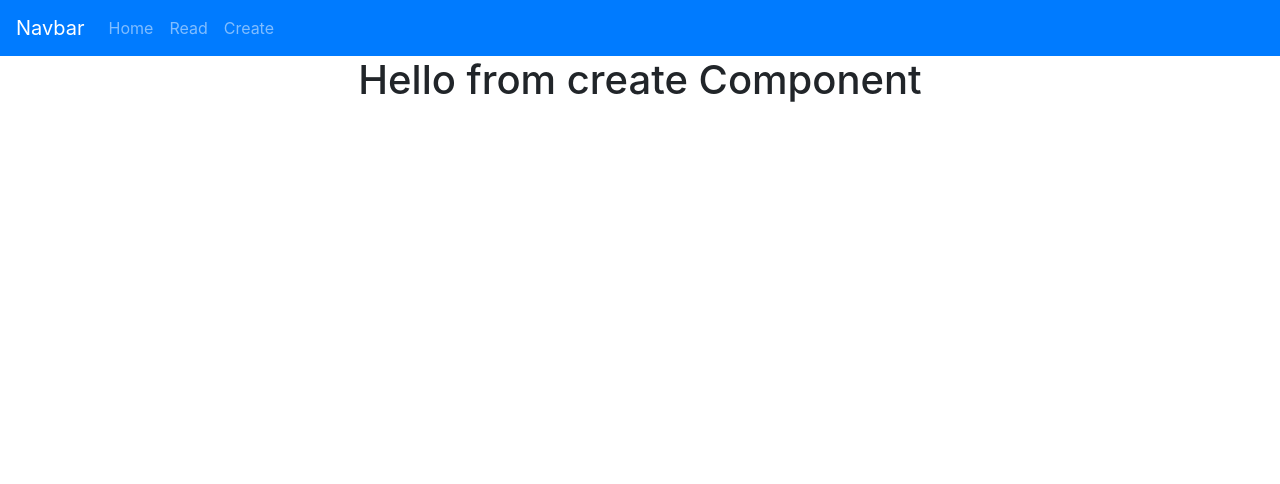
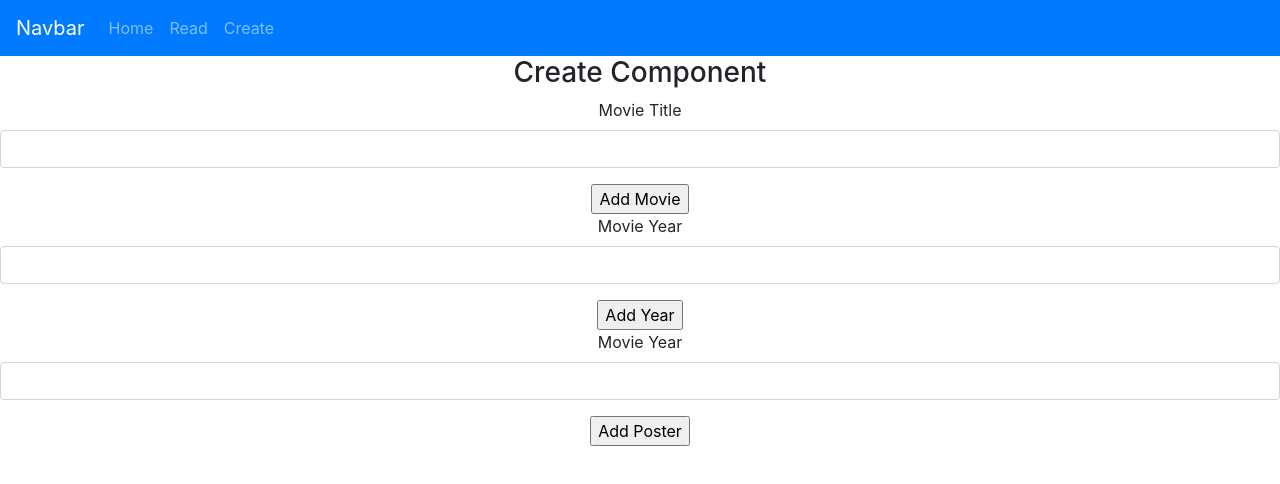
Before and after one commit to MateuszPawlowski/DataRepresentationProject, a React (Create React App) app: page /create in a window 1280 px wide. Shown: the top 484 px of the page. Built offline with nearby package versions, Linux system fonts and the light colour scheme.

Commit message:
first commit

```diff
--- a/package.json
+++ b/package.json
@@ -3,6 +3,7 @@
   "version": "0.1.0",
   "private": true,
   "dependencies": {
+    "axios": "^0.19.0",
     "bootstrap": "^4.3.1",
     "react": "^16.9.0",
     "react-bootstrap": "^1.0.0-beta.12",
--- a/src/components/create.js
+++ b/src/components/create.js
@@ -1,13 +1,100 @@
 import React from 'react';
 
 class Create extends React.Component {
-  render(){
-    return (
-        <div>
-            <h1>Hello from create Component</h1>
-        </div>
-      );
-    }
+  constructor(props) {
+    super(props);
+    this.state = { Title: '', Year: '' };
+    this.handleSubmit = this.handleSubmit.bind(this);
+    this.handleMovieTitleChange = this.handleMovieTitleChange.bind(this);
+    this.handleMovieYearChange = this.handleMovieYearChange.bind(this);
+    this.handleMoviePosterChange = this.handleMoviePosterChange.bind(this);
+
+
   }
 
+  handleMovieTitleChange(e) {
+    this.setState({ Title: e.target.value });
+  }
+
+  handleMovieYearChange(e) {
+    this.setState({ Year: e.target.value });
+  }
+
+  handleMoviePosterChange(e) {
+    this.setState({ Poster: e.target.value });
+  }
+
+  handleSubmit(e) {
+    alert(this.state.Title + "  " + this.state.Year + "  " + this.state.Poster);
+    e.preventDefault();
+    this.setState({
+      Title: '',
+      Year: '',
+      Poster: ''
+    });
+  }
+
+  render() {
+    return (
+      <div>
+        <h3>Create Component</h3>
+
+        <form onSubmit={this.handleSubmit}>
+          <div className='form-group'>
+            <label>Movie Title</label>
+            <input
+              type='text'
+              className='form-control'
+              value={this.state.Title}
+              onChange={this.handleMovieTitleChange}
+            ></input>
+          </div>
+          <div>
+            <input
+              type="Submit"
+              value="Add Movie">
+            </input>
+          </div>
+        </form>
+
+        <form onSubmit={this.handleSubmit}>
+          <div className='form-group'>
+            <label>Movie Year</label>
+            <input
+              type='text'
+              className='form-control'
+              value={this.state.Year}
+              onChange={this.handleMovieYearChange}
+            ></input>
+          </div>
+          <div>
+            <input
+              type="Submit"
+              value="Add Year">
+            </input>
+          </div>
+        </form>
+
+        <form onSubmit={this.handleSubmit}>
+          <div className='form-group'>
+            <label>Movie Year</label>
+            <input
+              type='text'
+              className='form-control'
+              value={this.state.Poster}
+              onChange={this.handleMoviePosterChange}
+            ></input>
+          </div>
+          <div>
+            <input
+              type="Submit"
+              value="Add Poster">
+            </input>
+          </div>
+        </form>
+      </div>
+    );
+  }
+}
+
 export default Create;
--- a/src/components/read.js
+++ b/src/components/read.js
@@ -1,40 +1,24 @@
 import React from 'react';
 import Movies from './movies';
+import Axios from 'axios';
 
 class Read extends React.Component {
 
     state = {
-        movies: [
-            {
-                "Title": "Avengers: Infinity War",
-                "Year": "2018",
-                "imdbID": "tt4154756",
-                "Type": "movie",
-                "Poster": "https://m.media-amazon.com/images/M/MV5BMjMxNjY2MDU1OV5BMl5BanBnXkFtZTgwNzY1MTUwNTM@._V1_SX300.jpg"
-            },
-            {
-                "Title": "Captain America: Civil War",
-                "Year": "2016",
-                "imdbID": "tt3498820",
-                "Type": "movie",
-                "Poster": "https://m.media-amazon.com/images/M/MV5BMjQ0MTgyNjAxMV5BMl5BanBnXkFtZTgwNjUzMDkyODE@._V1_SX300.jpg"
-            },
-            {
-                "Title": "Lord of War",
-                "Year": "2005",
-                "imdbID": "tt0399295",
-                "Type": "movie",
-                "Poster": "https://m.media-amazon.com/images/M/MV5BMTYzZWE3MDAtZjZkMi00MzhlLTlhZDUtNmI2Zjg3OWVlZWI0XkEyXkFqcGdeQXVyNDk3NzU2MTQ@._V1_SX300.jpg"
-            },
-            {
-                "Title": "Charlie Wilson's War",
-                "Year": "2007",
-                "imdbID": "tt0472062",
-                "Type": "movie",
-                "Poster": "https://m.media-amazon.com/images/M/MV5BMTgwMDgwMDc4MF5BMl5BanBnXkFtZTYwOTU3MDM4._V1_SX300.jpg"
-            }
-        ]
+        movies: []
     };
+
+    componentDidMount()
+    {
+        Axios.get('https://jsonblob.com/api/jsonblob/090d3cd5-e03d-11e9-a2ce-89c479f14772')
+        .then((response) =>{
+            this.setState({movies: response.data.Search})
+        })
+
+        .catch((error) =>{
+            console.log(error);
+        });
+    }
 
     render() {
         return (
```
Also changed, not shown: 1 other file (tests, documents, lock files or other folders).
